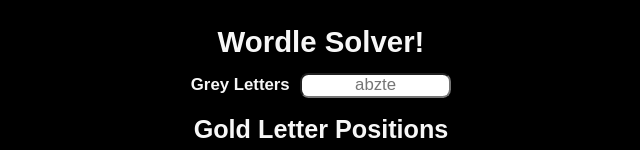
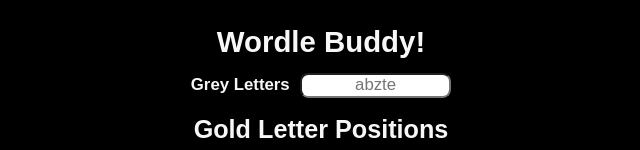
Before and after one commit to asantono/wordle-solver, a React (Create React App) app: page / in a window 1280 px wide. Shown: the top 150 px of the page, without its empty margins (319-959 px from the left). Built offline with nearby package versions, Linux system fonts and the light colour scheme; the HTML template or start-up script is replaced by a standard one.

Commit message:
Name Change To Match Heroku

```diff
--- a/src/OddsMaker/MostLikely.jsx
+++ b/src/OddsMaker/MostLikely.jsx
@@ -276,7 +276,7 @@
 
   return (
     <div>
-      <div className="most-likely__page-title">Wordle Solver!</div>
+      <div className="most-likely__page-title">Wordle Buddy!</div>
       <div className="most-likely__center margin__bottom--2rem">
         <label className="most-likely__label bold" htmlFor="usedLetters">
           Grey Letters
```
